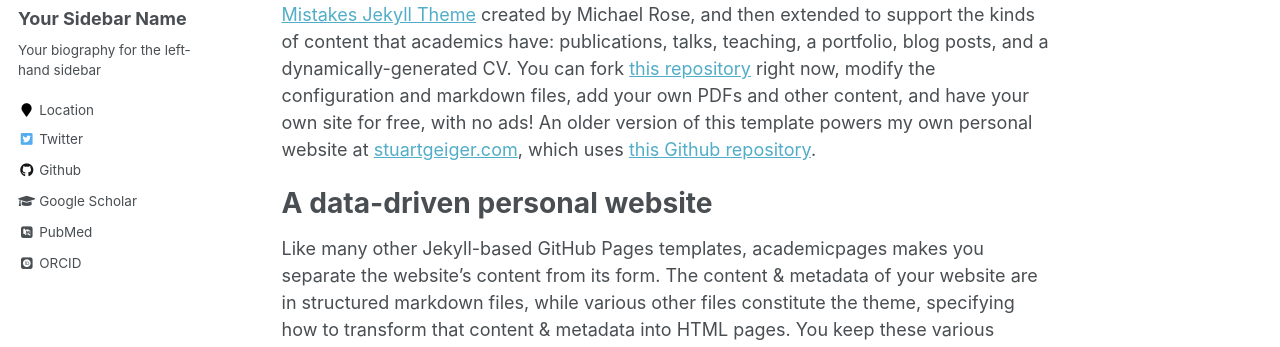
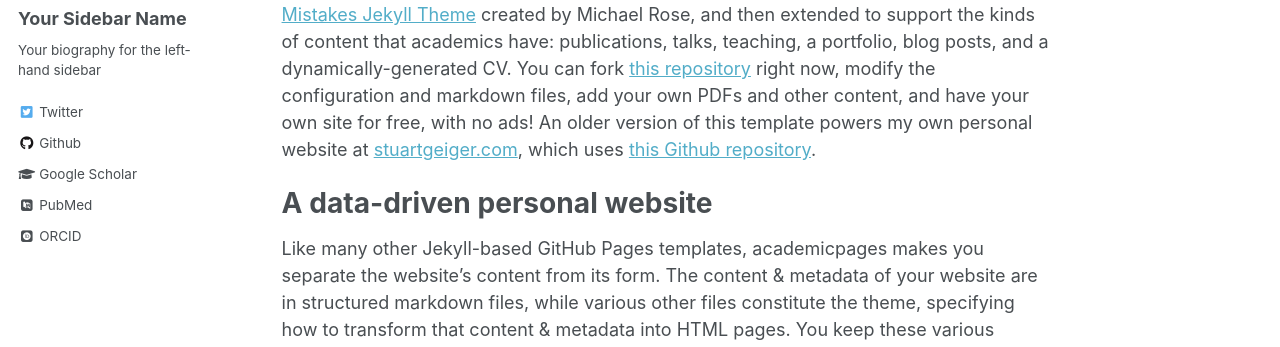
Before and after one commit to alexandercyrus/tentative.github.io, a Jekyll site: the page built from _pages/about.md, in a window 1280 px wide. Shown: the part 295-642 px from the top of the page. Built offline with Jekyll 4.4.1, drawn with Linux system fonts in a browser that asks for light colours; some web fonts are replaced.

Commit message:
Update _config.yml

```diff
--- a/_config.yml
+++ b/_config.yml
@@ -87,7 +87,7 @@ author:
   name             : "Your Sidebar Name"
   avatar           : "profile.png"
   bio              : "Your biography for the left-hand sidebar"
-  location         : "Location"
+#  location         : "Location"
   employer         :
   pubmed           : "https://www.ncbi.nlm.nih.gov/pubmed/?term=john+snow"
   googlescholar    : "http://yourfullgooglescholarurl.com"
```
